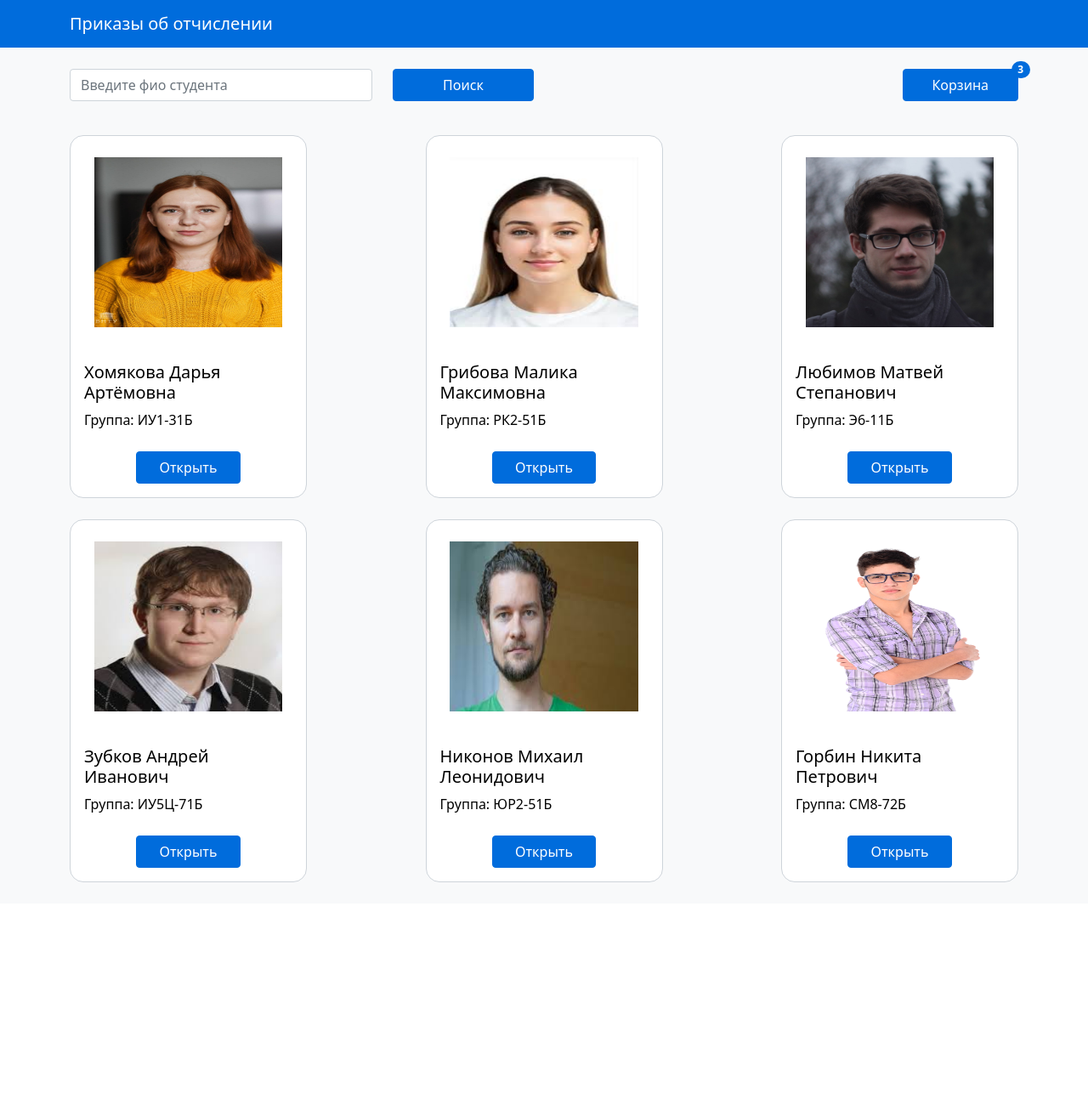
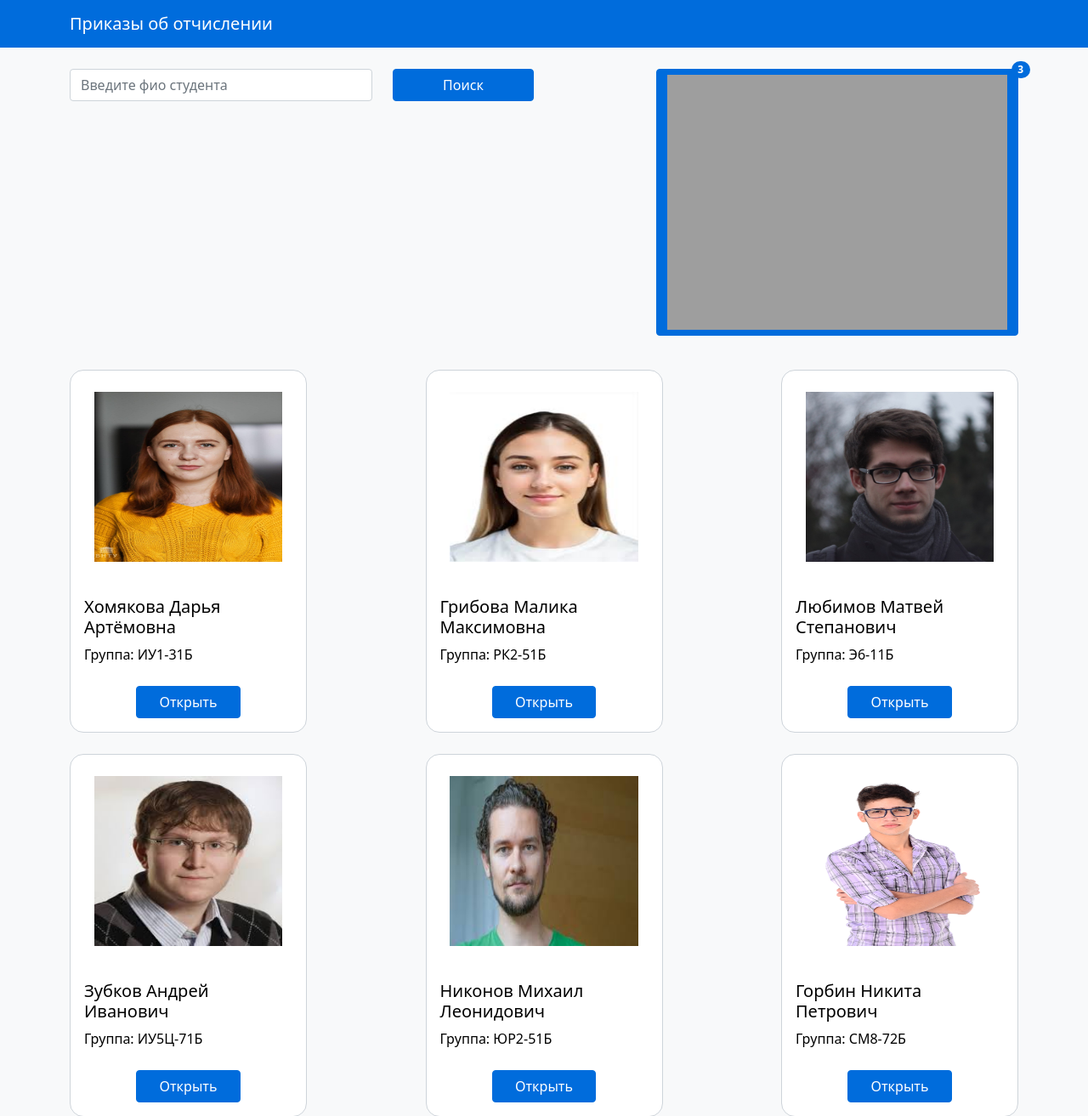
Before and after one commit to a1233sd/RiP, a Django app: page / in a window 1280 px wide. Shown: the top 1313 px of the page at 85% size. Before the commit the page ends 1038 px from the top, so only its background shows below. Run offline with Django 5.2, Linux system fonts and the light colour scheme.

Commit message:
Add files via upload
v1.2

```diff
--- a/app/templates/students_page.html
+++ b/app/templates/students_page.html
@@ -16,9 +16,9 @@
                 </form>
             </div>
             <div class="col md-4 justify-end">
-                <a href="/decrees/{{ draft_decree.id }}/" class="w-25">
+                <a href="/decrees/{{ draft_decree.id }}/" class="w-0">
                     <button type="submit" class="bin btn btn-primary position-relative w-100">
-                        Корзина
+                        <img src="http://localhost:9000/images/cart.png" alt="Корзина" style="max-width: 100%; height: auto;">
                         <div class="badge position-absolute badge rounded-pill">
                             {{ students_count }}
                         </div>
```
